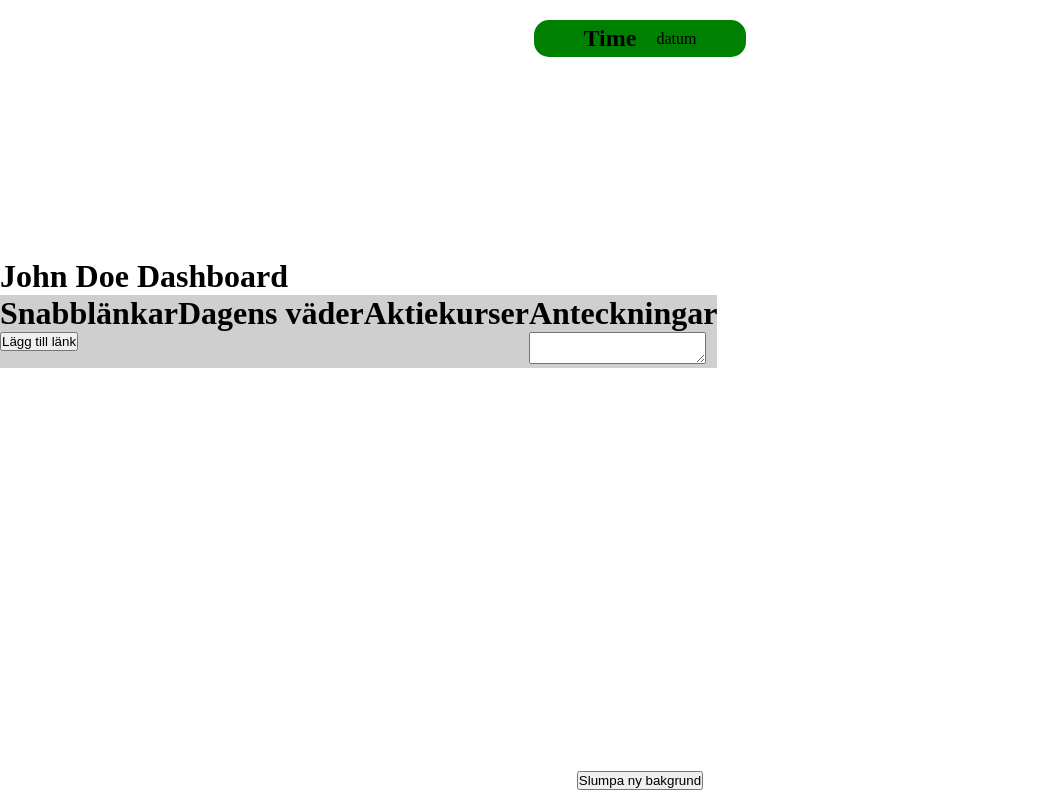
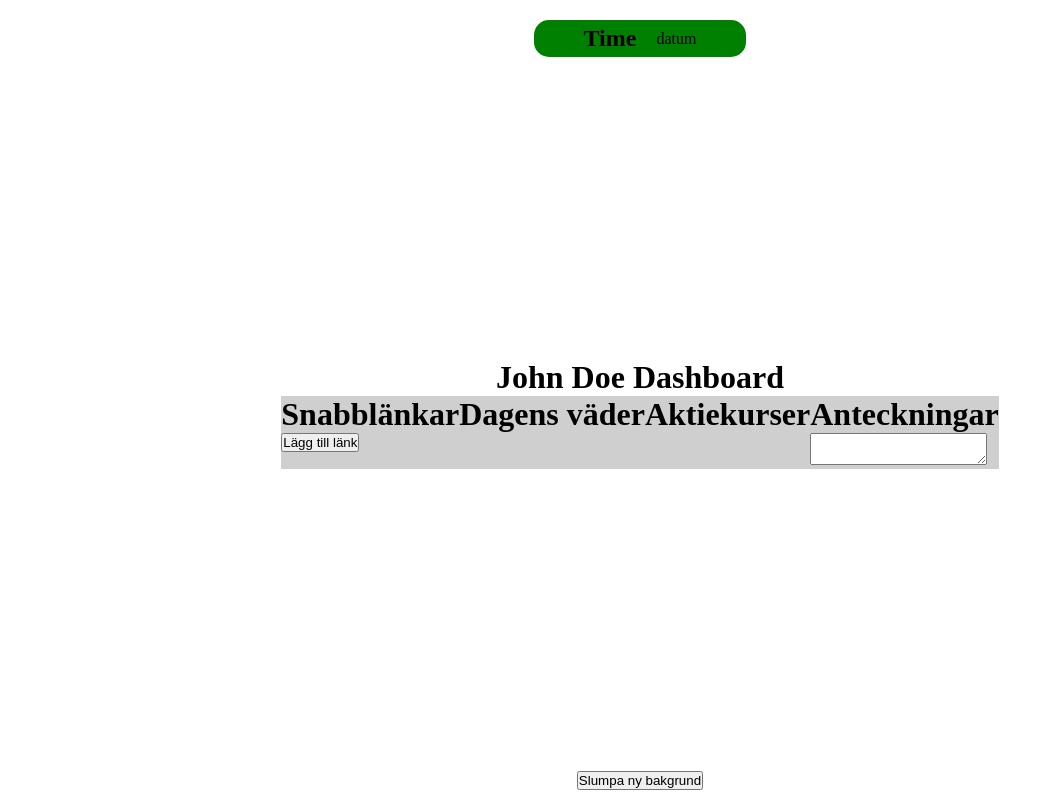
Before and after one commit to JohanTran02/dashboard, a website built with Vite: page index.html in a window 1280 px wide. Shown: the whole page, without its empty margins (0-1062 px from the left). Built offline with nearby package versions, Linux system fonts and the light colour scheme.

Commit message:
layout of website done

```diff
--- a/style.css
+++ b/style.css
@@ -20,10 +20,10 @@
 
 .flex{
     display: flex;
+    justify-content: center;
 }
 
 .time{
-    justify-content: center;
     grid-area: time;
 }
 
@@ -41,6 +41,11 @@
 .dashboard{
     grid-area: dashboard;
     flex-direction: column;
+    align-items: center;
+}
+
+.dashboard-title{
+    width: fit-content;
 }
 
 .dashboard-card{
@@ -49,7 +54,6 @@
 
 .random-background{
     grid-area: random-background;
-    justify-content: center;
     align-items: flex-end;
     padding-bottom: 10px;
 }
```
